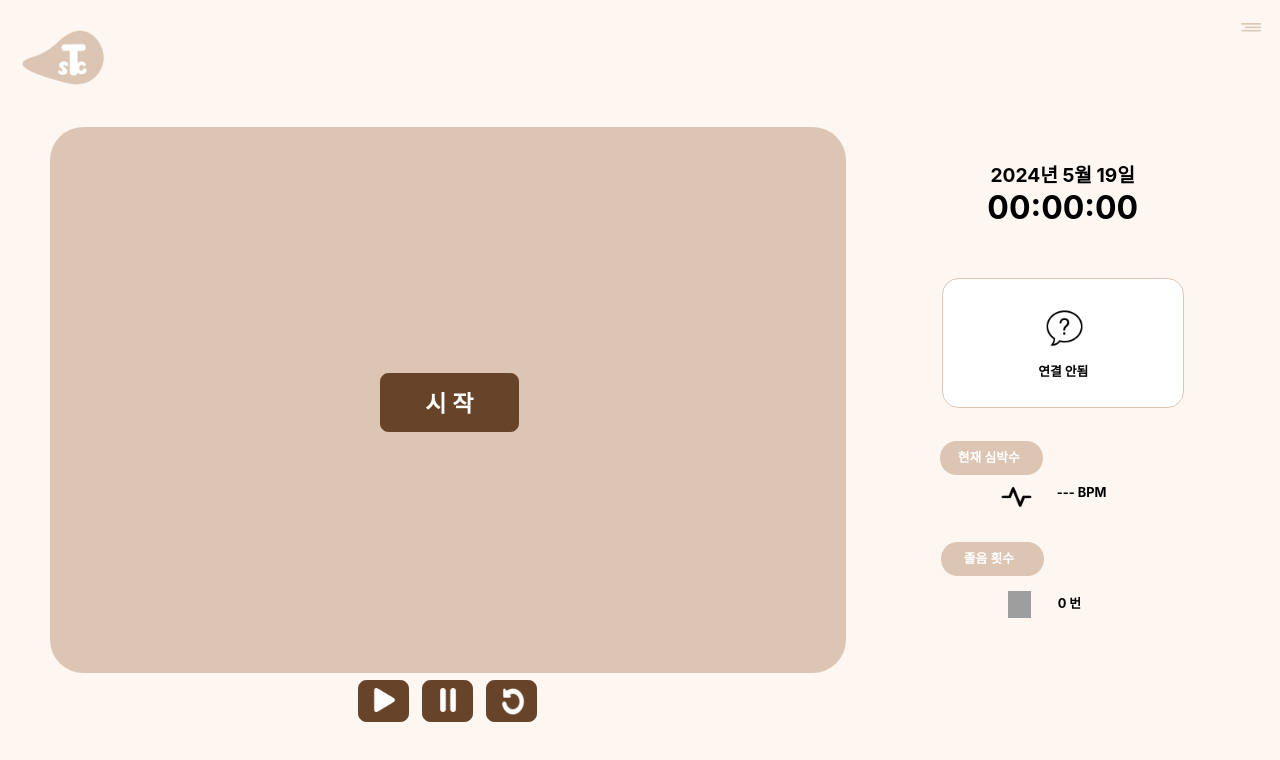
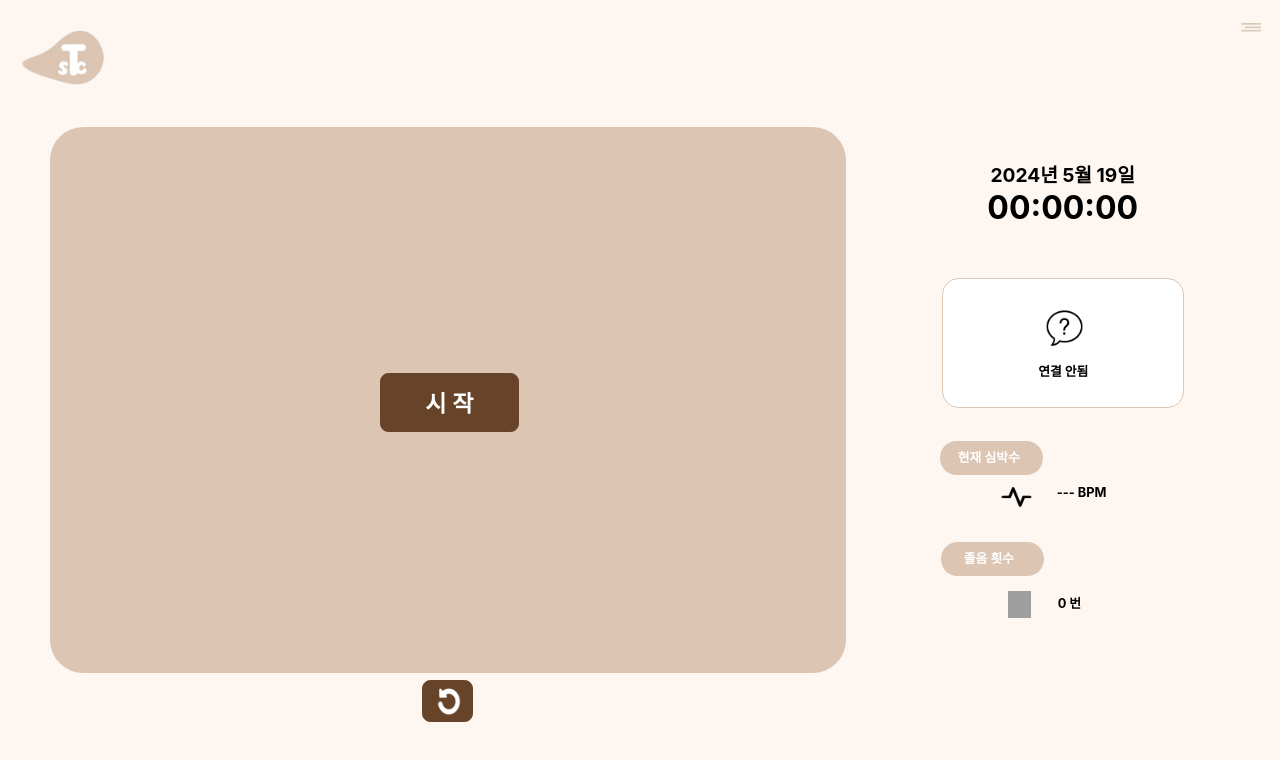
Before and after one commit to GenieUU/stracker_front, a React (Create React App) app: page / in a window 1280 px wide. Shown: the top 760 px of the page. Built offline with nearby package versions, Linux system fonts and the light colour scheme; grey boxes are pictures that could not be loaded.

Commit message:
Ui 수정 완료(Reset Button etc)

```diff
--- a/src/App.css
+++ b/src/App.css
@@ -78,6 +78,7 @@ body, html {
 }
 
 /*하단 버튼*/
+/*
 .UnderPlayButton {
   width: 3.8vw;
   height: 5vh;
@@ -133,13 +134,13 @@ body, html {
   left: 24%;
   z-index: 2;
 }
-
+*/
 .UnderResetButton {
   width: 3.8vw;
   height: 5vh;
   position: absolute;
   top: 85%;
-  left: 38%;
+  left: 33%;
   background: #674429;
   border-radius: 1.04vh;
   border: 0.21vh solid #674429;
--- a/src/App.js
+++ b/src/App.js
@@ -8,8 +8,8 @@ import StateLoading from './_StateLoading.gif'; //상태gif-로딩중
 import StateStudy from './_StateStudy.gif'; //상태gif-공부중
 import StateSleep from './_StateSleep.gif'; //상태gif-조는중
 import StateNoFace from './_StateNoFace.gif'; //상태gif-얼굴없음
-import UnderPlay from './_UnderPlay.png';
-import UnderPause from './_UnderPause.png';
+//import UnderPlay from './_UnderPlay.png';
+//import UnderPause from './_UnderPause.png';
 import UnderReset from './_UnderReset.png';
 import HeartRatePicture from './_HeartRatePicture.png';
 import SleepCountPicture from './_SleepCountPicture.png';
@@ -392,6 +392,7 @@ const App = () => {
             />
             <div className="SleepCountNumber"> {sleepCount} 번</div>
           </div>
+          {/*버튼 실종시킴요
           <div
             className="UnderPlayButton"
             onClick={startTimer}>
@@ -410,6 +411,7 @@ const App = () => {
               alt="UnderPause"
             />
           </div>
+          */}
           <div
             className="UnderResetButton"
             onClick={() => {
--- a/src/Sidebar.js
+++ b/src/Sidebar.js
@@ -142,6 +142,12 @@ const Sidebar = ({
                 기다리는 사람에게 찾아온다.”
               </div>
               <img
+                className="BluetoothPicture"
+                src={BluetoothPicture}
+                alt="BluetoothPicture"
+                onClick={connectBluetooth}
+              />
+              <img
                 className="LogOutPicture"
                 src={LogOutPicture}
                 alt="LogOutPicture"
--- a/src/Signup.js
+++ b/src/Signup.js
@@ -94,12 +94,14 @@ const SignUp = ({toggleSidebar, sideBarVisible, navigateToMain, toggleSignUp}) =
           toggleSidebar();
         }}
       />
+      {/*사이드바 없애기
       <img
         className="SideButton"
         src={SideButton}
         alt="SideButton"
         onClick={toggleSidebar}
       />
+      */}
       <Sidebar
         sideBarVisible={sideBarVisible}
         toggleSidebar={toggleSidebar}
```
